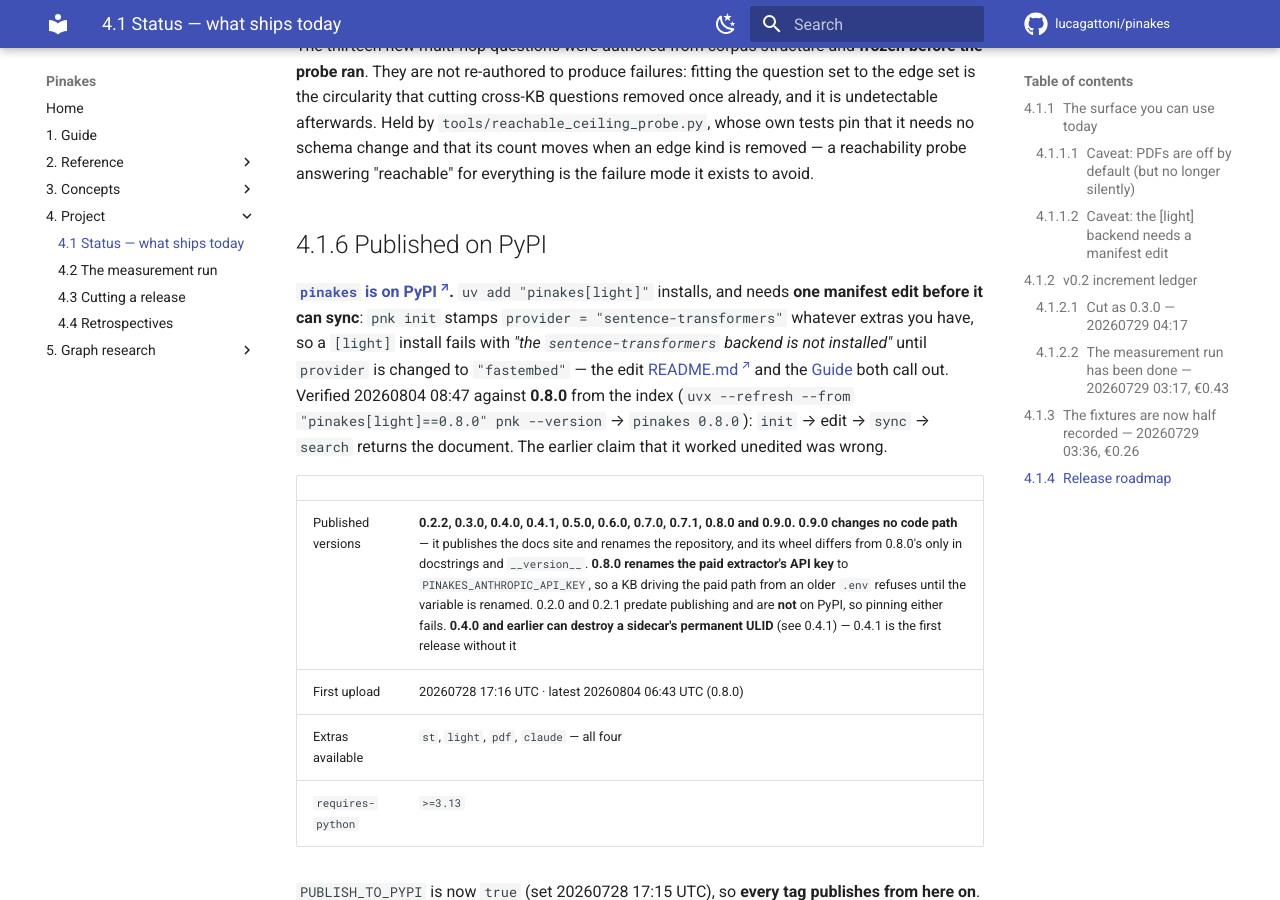
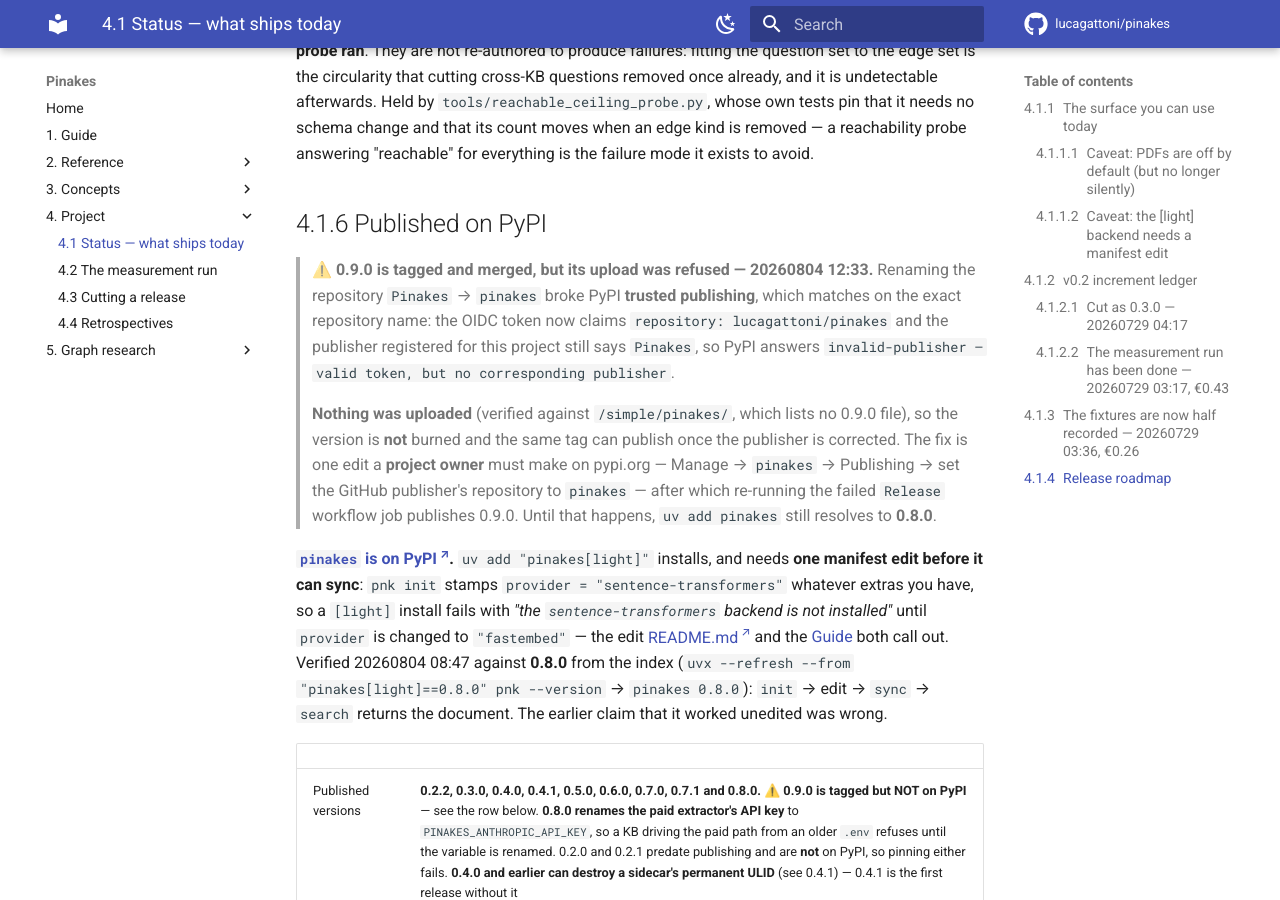
Before and after one commit to lucagattoni/Pinakes, an MkDocs documentation site: the page built from docs/STATUS.md, in a window 1280 px wide and 900 px high, scrolled down 14066 px. Built offline with MkDocs 1.6.1 and Material for MkDocs 9.7.7, drawn with Linux system fonts in a browser that asks for light colours; comment, search, counter and statistics services are not loaded; some of the changed text lies outside the part shown.

Commit message:
Record that v0.9.0 is tagged but not on PyPI, and why
The rename I made broke PyPI trusted publishing: it matches on the exact
repository name, so the OIDC token now claiming
`repository: lucagattoni/pinakes` finds no publisher, which still says
`Pinakes`. PyPI answered `invalid-publisher` and refused the upload.

Nothing was uploaded — verified against /simple/pinakes/, not the
CDN-cached JSON API — so 0.9.0 is not burned and the same tag publishes
once a project owner repoints the publisher on pypi.org.

STATUS.md said 0.9.0 was published the moment the release commit landed.
That was true of the intent and false of the index, which is exactly the
claim this project has been caught making before, so it is corrected
here rather than left to the post-publish sweep: the published-versions
row, the roadmap row and a new banner all now say tagged-not-published,
and name the one edit that unblocks it.

Co-Authored-By: Claude Opus 5 (1M context) <noreply@anthropic.com>
Claude-Session: https://claude.ai/code/session_0144s4uAokKvRKEKznumnEuQ

```diff
--- a/docs/STATUS.md
+++ b/docs/STATUS.md
@@ -254,7 +254,7 @@ Rationale for the ordering is in [DESIGN §8](DESIGN.md#8-delivery-plan).
 | **0.5.0** ✅ *(the links release, interim)* | `pnk links`, `pinakes_links`, reverse-scan and the sidecar round-trip fix — no `schema_version` bump, so no rebuild. **The release cuts twice** (decision 27): this is the interim MINOR at L5b; the final cut is at L8, and the name stays in the unbuilt-work table until then. **L1 landed:** the partner corpus, sparse authored links in both, and the density gate. **L2 landed:** reverse-scan writes inbound rows and `kb_refs`, with a freshness window and `--scan-links`. **L3–L5 landed:** the bounded traversal core, `pnk links`, and `pinakes_links` on the MCP surface. **L5b landed:** `ruamel.yaml` replaces `pyyaml` in the sidecar, so a rewrite preserves comments, quoting and blank lines — and `country: NO` stops becoming `false` ([decision](https://github.com/lucagattoni/pinakes/blob/main/plans/20260731_0602-decision-ruamel-yaml.md)). |
 | **0.6.0** ✅ *(the links release, final)* | `pnk link` authors a link from the command line, and `pnk doctor` reports link coverage as **linked docs / total docs** and resolves each cross-KB target through its `[[links.kb]]` entry (L6–L8). Also `[kb] requires_pinakes` (G4) and the evaluation's tie-ordering fix (G1) — no `schema_version` bump, so no rebuild. **This completes the two-cut release** decision 27 describes: 0.5.0 was the interim MINOR at L5b, this is the final cut, and the name leaves the unbuilt-work table here |
 | **0.7.0** ✅ | The evaluation grows a per-question artifact (`eval/outcomes.json`), stable question ids, a validated `kind`, and an empty golden set that skips with a reason instead of failing — plus the demo KB's golden set grown 41 → 74 with a `simple-lookup` control class (G2). **Its deliverable is a measurement:** the graph release's gate cannot be reached on this corpus, so G3 and G5 do not start ([above](#can-the-graph-releases-gate-be-reached--measured-20260801-1214)). No `schema_version` bump, so no rebuild |
-| **0.9.0** ✅ | **Documentation only — no code path changed.** `docs/` is now published as a site at [lucagattoni.github.io/pinakes](https://lucagattoni.github.io/pinakes/), built with `mkdocs build --strict` on every PR and deployed on every push to `main`; the strict build found and fixed 31 dead links and anchors in the existing docs. The repository moved to `github.com/lucagattoni/pinakes` (GitHub redirects the old URL) and prose across the repo now writes the project name **Pinakes**, while every identifier — the PyPI package, `pinakes.toml`, `.pinakes/`, `pinakes[st]`, `pinakes_search`, `requires_pinakes` — stays lowercase and unchanged. Also a per-kind edge census in `tools/reachable_ceiling_probe.py`. No `schema_version` bump, so no rebuild |
+| **0.9.0** ⚠️ *(tagged; PyPI upload blocked — [see below](#published-on-pypi))* | **Documentation only — no code path changed.** `docs/` is now published as a site at [lucagattoni.github.io/pinakes](https://lucagattoni.github.io/pinakes/), built with `mkdocs build --strict` on every PR and deployed on every push to `main`; the strict build found and fixed 31 dead links and anchors in the existing docs. The repository moved to `github.com/lucagattoni/pinakes` (GitHub redirects the old URL) and prose across the repo now writes the project name **Pinakes**, while every identifier — the PyPI package, `pinakes.toml`, `.pinakes/`, `pinakes[st]`, `pinakes_search`, `requires_pinakes` — stays lowercase and unchanged. Also a per-kind edge census in `tools/reachable_ceiling_probe.py`. No `schema_version` bump, so no rebuild |
 | **0.8.0** ✅ | **Breaking, paid path only:** the Claude-vision extractor's key is `PINAKES_ANTHROPIC_API_KEY` and is passed to the SDK explicitly — no fallback to `ANTHROPIC_API_KEY`, which the SDK used to read out of whatever environment it was handed. Rename the variable in your `.env`. Also `[budget]` defaults raised (`per_operation_eur` 0.05 → 0.30, `monthly_eur` 5.00 → 30.00), a `check.sh` gate pinning `docs/STATUS.md`'s own header to `__version__`, the reachability probe refusing a golden set it cannot measure rather than absorbing it, and sixteen documentation claims corrected against the code. No `schema_version` bump, so no rebuild |
 | **0.7.1** ✅ | `[sources] include` can no longer walk out of the KB or write sidecars outside it — three defects live since before 0.5.0: a `..` pattern indexed files outside and minted sidecars beside them, an absolute pattern was a bare traceback, and a symlinked directory carried the walk out with no `..` anywhere. Plus a document reached by two legal spellings is now one document, and `tools/link_density_gate.py` survives a non-canonical root |
 | *the graph release* | Structural edges, the expansion channel (`graph_channel`, default off), `schema_version` 3 — eval-gated. **⚠️ Blocked: its gate was measured on 20260801 and cannot be reached on this corpus** ([above](#can-the-graph-releases-gate-be-reached--measured-20260801-1214)) — 1 of 18 multi-hop questions fails where 7 were needed. Its three finished increments have all shipped: **G1** (reproducibility, and the tie-ordering defect it found) and **G4** (`requires_pinakes`) in 0.6.0, **G2** in 0.7.0. **What is left — G3, G5 and G6 — does not start**, and cannot until a corpus exists that can discriminate: `tests/demo-kb` has no tags and one directory, so exactly one derived edge kind crosses a document boundary, and the funnel already returns every document before any channel could reach further. **The unblocking work is a corpus, not code** ([`plans/20260801_0749-realism-corpus.md`](https://github.com/lucagattoni/pinakes/blob/main/plans/20260801_0749-realism-corpus.md)) |
@@ -424,6 +424,18 @@ change and that its count moves when an edge kind is removed — a reachability
 
 ## Published on PyPI
 
+> ⚠️ **0.9.0 is tagged and merged, but its upload was refused — 20260804 12:33.** Renaming the
+> repository `Pinakes` → `pinakes` broke PyPI **trusted publishing**, which matches on the exact
+> repository name: the OIDC token now claims `repository: lucagattoni/pinakes` and the publisher
+> registered for this project still says `Pinakes`, so PyPI answers
+> `invalid-publisher — valid token, but no corresponding publisher`.
+>
+> **Nothing was uploaded** (verified against `/simple/pinakes/`, which lists no 0.9.0 file), so the
+> version is **not** burned and the same tag can publish once the publisher is corrected. The fix is
+> one edit a **project owner** must make on pypi.org — Manage → `pinakes` → Publishing → set the
+> GitHub publisher's repository to `pinakes` — after which re-running the failed `Release` workflow
+> job publishes 0.9.0. Until that happens, `uv add pinakes` still resolves to **0.8.0**.
+
 **[`pinakes` is on PyPI](https://pypi.org/project/pinakes/).** `uv add "pinakes[light]"` installs,
 and needs **one manifest edit before it can sync**: `pnk init` stamps
 `provider = "sentence-transformers"` whatever extras you have, so a `[light]` install fails with
@@ -434,7 +446,7 @@ both call out. Verified 20260804 08:47 against **0.8.0** from the index (`uvx --
 
 | | |
 |---|---|
-| Published versions | **0.2.2, 0.3.0, 0.4.0, 0.4.1, 0.5.0, 0.6.0, 0.7.0, 0.7.1, 0.8.0 and 0.9.0.** **0.9.0 changes no code path** — it publishes the docs site and renames the repository, and its wheel differs from 0.8.0's only in docstrings and `__version__`. **0.8.0 renames the paid extractor's API key** to `PINAKES_ANTHROPIC_API_KEY`, so a KB driving the paid path from an older `.env` refuses until the variable is renamed. 0.2.0 and 0.2.1 predate publishing and are **not** on PyPI, so pinning either fails. **0.4.0 and earlier can destroy a sidecar's permanent ULID** (see 0.4.1) — 0.4.1 is the first release without it |
+| Published versions | **0.2.2, 0.3.0, 0.4.0, 0.4.1, 0.5.0, 0.6.0, 0.7.0, 0.7.1 and 0.8.0.** ⚠️ **0.9.0 is tagged but NOT on PyPI** — see the row below. **0.8.0 renames the paid extractor's API key** to `PINAKES_ANTHROPIC_API_KEY`, so a KB driving the paid path from an older `.env` refuses until the variable is renamed. 0.2.0 and 0.2.1 predate publishing and are **not** on PyPI, so pinning either fails. **0.4.0 and earlier can destroy a sidecar's permanent ULID** (see 0.4.1) — 0.4.1 is the first release without it |
 | First upload | 20260728 17:16 UTC · latest 20260804 06:43 UTC (0.8.0) |
 | Extras available | `st`, `light`, `pdf`, `claude` — all four |
 | `requires-python` | `>=3.13` |
```
Also changed, not shown: retro.d/20260804_1240-rename-broke-trusted-publishing.md (added, +28 -0 lines).
